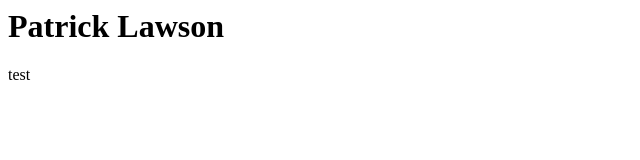
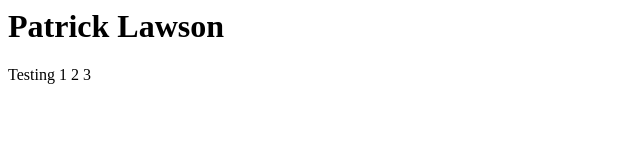
Before and after one commit to patricklawsontafe/patricklawsontafe.github.io, a plain HTML site: page index.html in a window 1280 px wide. Shown: the full height of the page, 0-640 px from the left. Drawn offline with Linux system fonts and the light colour scheme.

Commit message:
feat: Home Page

```diff
--- a/index.html
+++ b/index.html
@@ -1,3 +1,3 @@
 <h1>Patrick Lawson</h1>
 
-<p>test</p>
+<p>Testing 1 2 3</p>
```
